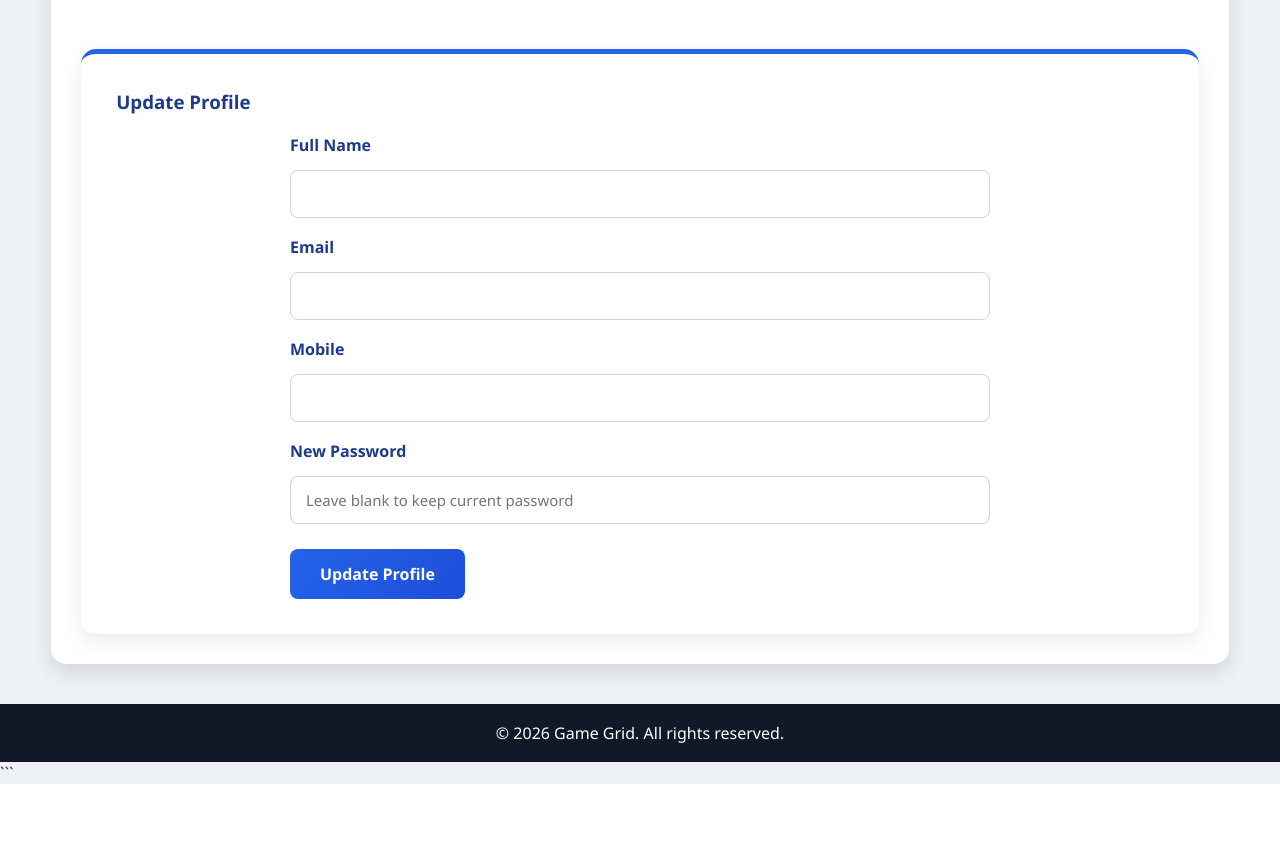
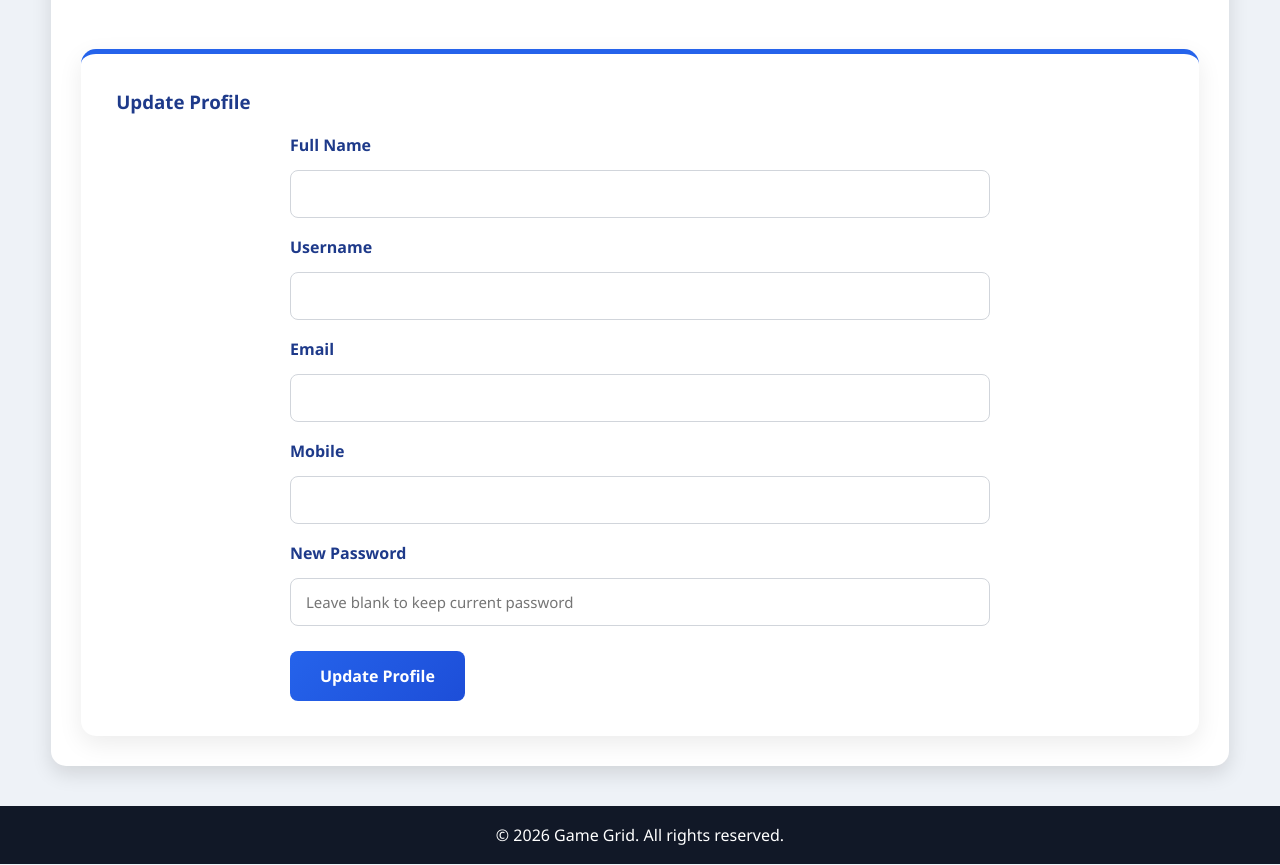
Before and after one commit to Atharv-Sudrik18/Game-Grid, a Flask app: page /user/profile in a window 1280 px wide. Shown: the part 489-1354 px from the top of the page. Before the commit the page ends 1273 px from the top, so only its background shows below. Run offline with Flask 3, Linux system fonts and the light colour scheme; the visitor is signed in with stand-in values (Sample User, id 1); data that the repository does not hold is empty.

Commit message:
Add username field to user profile update form

```diff
--- a/templates/user/user_profile.html
+++ b/templates/user/user_profile.html
@@ -25,8 +25,11 @@ Profile
         <label>Full Name</label>
         <input type="text" name="fullname" value="{{ user.fullname }}">
 
+        <label>Username</label>
+        <input type="text" name="username" value="{{ user.username }}" required>
+
         <label>Email</label>
-        <input type="email" name="email" value="{{ user.email }}">
+        <input type="email" name="email" value="{{ user.email }}" required>
 
         <label>Mobile</label>
         <input type="tel" name="mobile" value="{{ user.mobile }}" maxlength="10">
```
